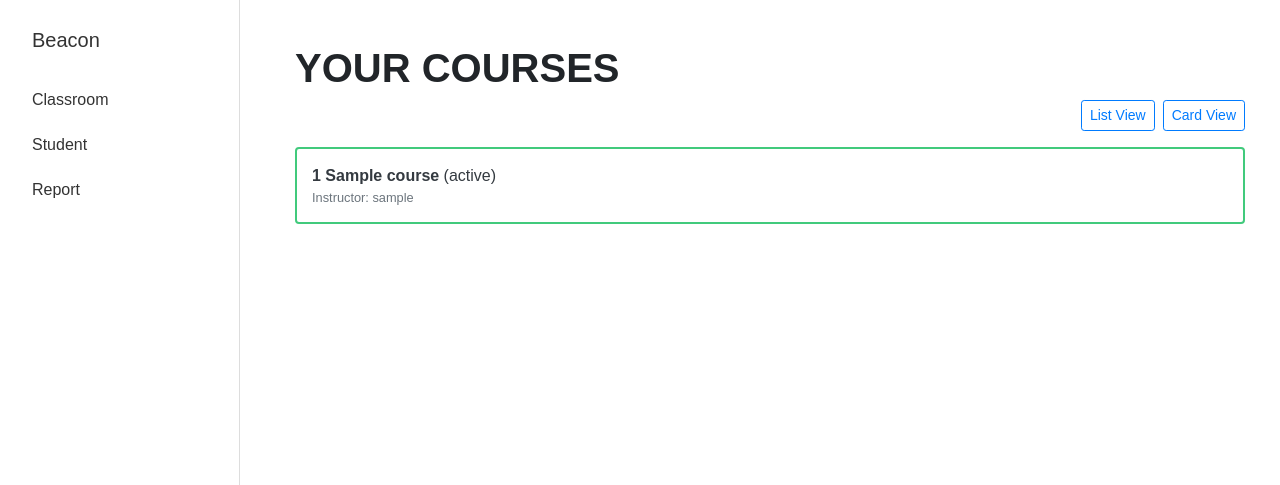
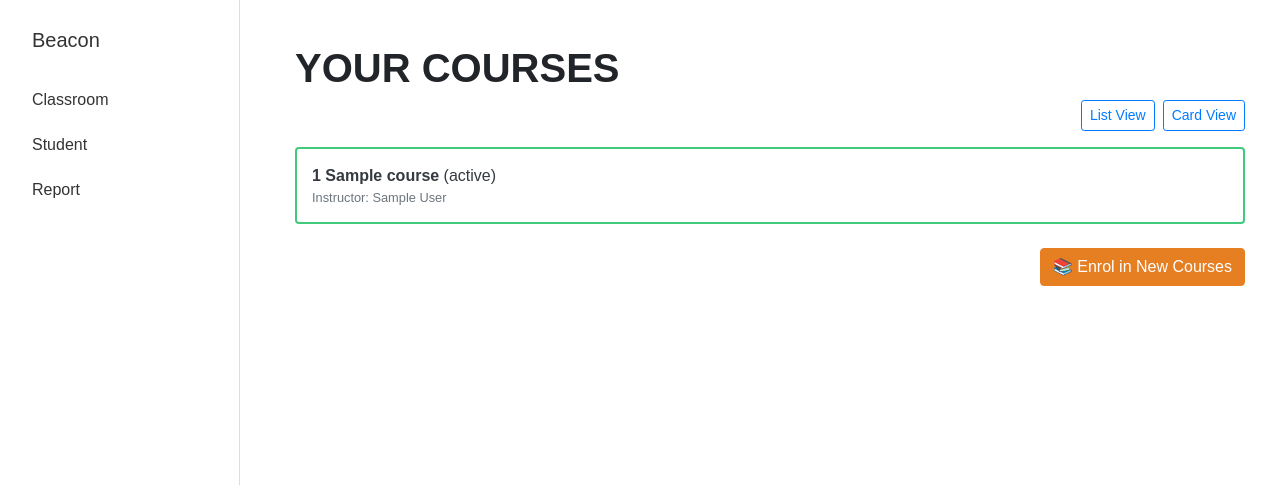
Before and after one commit to tanChicken/beacon, a Django app: page /student/ in a window 1280 px wide. Shown: the top 485 px of the page. Run offline with Django 5.2, Linux system fonts and the light colour scheme; a user stored in the database is signed in; tables that the repository leaves empty hold one stand-in row (values such as "Sample post"); some libraries are stand-ins or nearby versions.

Commit message:
fix(enrolment): improve student enrolment css and  restricting to enrol at most 4 courses

```diff
--- a/mysite/beacon/templates/student_dashboard.html
+++ b/mysite/beacon/templates/student_dashboard.html
@@ -79,46 +49,58 @@
     <button id="cardViewBtn" class="btn btn-outline-primary btn-sm">Card View</button>
   </div>
 
+  <!-- List View -->
   <div id="listView">
     <ul class="list-group mt-3">
       {% for course in courses %}
         <li class="list-group-item course-card" data-course-id="{{ course.pk }}">
           <a href="{% url 'course_detail' course.pk %}" class="stretched-link text-dark" style="text-decoration:none;">
             <strong>{{ course.course_id }} {{ course.title }}</strong> ({{ course.status }})
-            <div class="small text-muted">Instructor: {{ course.instructor.username }}</div>
+            <div class="small text-muted">Instructor: {{ course.instructor.get_full_name }}</div>
           </a>
         </li>
       {% empty %}
         <li class="list-group-item text-muted">No courses enrolled.</li>
-        <a href="{% url 'enrolment_page' %}">📚 Enrolment</a>
       {% endfor %}
     </ul>
   </div>
 
+  <!-- Card View -->
   <div id="cardView" class="row d-none">
     {% for course in courses %}
       <div class="col-md-4 mb-4">
         <div class="card custom-course-card course-card" data-course-id="{{ course.pk }}">
-          <a href="#" class="stretched-link text-dark" style="text-decoration:none;"></a>
-
+          <a href="{% url 'course_detail' course.pk %}" class="stretched-link text-dark" style="text-decoration:none;"></a>
           <div class="card-body">
             <div class="course-meta">{{ course.course_id }}</div>
             <h5 class="card-title">{{ course.title }}</h5>
             <p class="course-meta">Status: {{ course.status }}</p>
             <hr>
             <p class="course-meta">
-              Created by: {{ course.instructor.username }} on {{ course.created_at|date:"j/n/Y" }}
+              Instructor: {{ course.instructor.get_full_name }}
+            </p>
+            <p class="course-meta">
+              Created: {{ course.created_at|date:"j/n/Y" }}
             </p>
             <p class="course-meta">
               Last Updated: {{ course.updated_at|date:"j/n/Y" }}
             </p>
           </div>
-
         </div>
       </div>
     {% empty %}
-      <p class="text-muted">No courses created yet.</p>
+      <p class="text-muted">No courses enrolled yet.</p>
     {% endfor %}
+  </div>
+
+  <!-- Enrolment Button -->
+  {% if courses|length < 4 %}
+    <div class="mt-4 text-right">
+      <a href="{% url 'enrolment_page' %}" class="btn btn-primary">
+        📚 Enrol in New Courses
+      </a>
+    </div>
+  {% endif %}
 </div>
 
 <script>
--- a/mysite/beacon/views.py
+++ b/mysite/beacon/views.py
@@ -118,12 +118,23 @@ def student_signup(request):
 
     return render(request, "signup.html")
 
-
-@login_required(login_url="/login/")
+# @login_required(login_url="/login/")
+# def student_dashboard(request):
+#     student = request.user
+#     enrolled = student.courses_enroling.all()  # Assuming ManyToManyField 'students'
+#     return render(request, "student_dashboard.html", {"courses": enrolled, "student": student})
 def student_dashboard(request):
     student = request.user
-    enrolled = student.courses_enroling.all()  # Assuming ManyToManyField 'students'
-    return render(request, "student_dashboard.html", {"courses": enrolled, "student": student})
+    enrolled = student.courses_enroling.all()
+
+    # Get courses not yet enrolled by this student
+    available_courses = Course.objects.filter(status="active").exclude(students=student)
+
+    return render(request, "student_dashboard.html", {
+        "courses": enrolled,
+        "available_courses": available_courses,
+        "student": student
+    })
 
 @login_required
 def enrolment_page(request):
```
Also changed, not shown: other parts of mysite/beacon/templates/student_dashboard.html (+8 -38 lines), mysite/beacon/templates/course_details.html (+18 -2 lines). Lines whose indentation alone changed are shown as unchanged.
